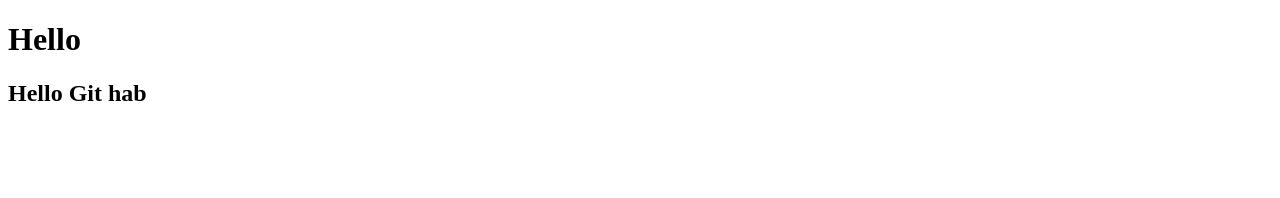
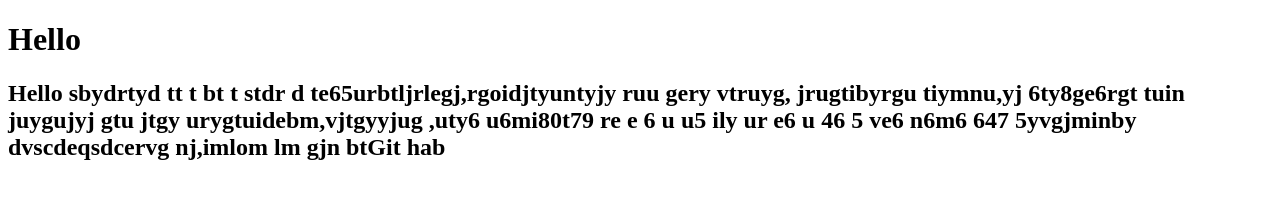
Before and after one commit to op111111OP/git-cuors, a plain HTML site: page index.html in a window 1280 px wide. Drawn offline with Linux system fonts and the light colour scheme.

Commit message:
Update index.html

```diff
--- a/index.html
+++ b/index.html
@@ -8,6 +8,50 @@
 </head>
 <body>
     <h1>Hello </h1>
-    <h2>Hello Git hab</h2>
+    <h2>Hello
+        sbydrtyd
+        tt
+        t
+        bt
+
+        t
+        stdr
+
+
+        d
+        te65urbtljrlegj,rgoidjtyuntyjy
+        ruu
+        gery
+
+        vtruyg,
+        jrugtibyrgu
+        tiymnu,yj
+        6ty8ge6rgt
+        tuin
+        juygujyj
+        gtu
+        jtgy
+        urygtuidebm,vjtgyyjug
+
+        ,uty6 u6mi80t79
+        re
+        e
+        6 u
+        u5
+         ily
+        ur
+        e6
+        u
+        46
+        5
+        ve6
+        n6m6
+        647
+        5yvgjminby
+        dvscdeqsdcervg
+        nj,imlom
+        lm
+        gjn
+        btGit hab</h2>
 </body>
 </html>
```
